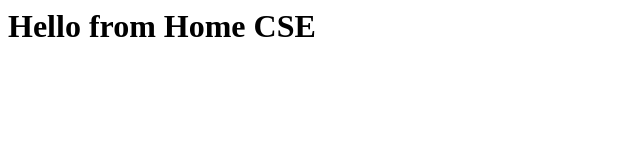
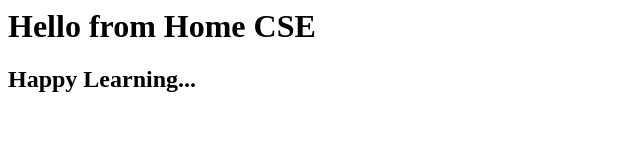
Before and after one commit to Asiyamb/Website, a plain HTML site: page home.html in a window 1280 px wide. Shown: the whole page, without its empty margins (0-640 px from the left). Drawn offline with Linux system fonts and the light colour scheme.

Commit message:
modifying home file

```diff
--- a/home.html
+++ b/home.html
@@ -1,5 +1,6 @@
 <html>
     <body>
         <h1>Hello from Home CSE</h1>
+        <h2>Happy Learning...</h2>
     </body>
 </html>
```
